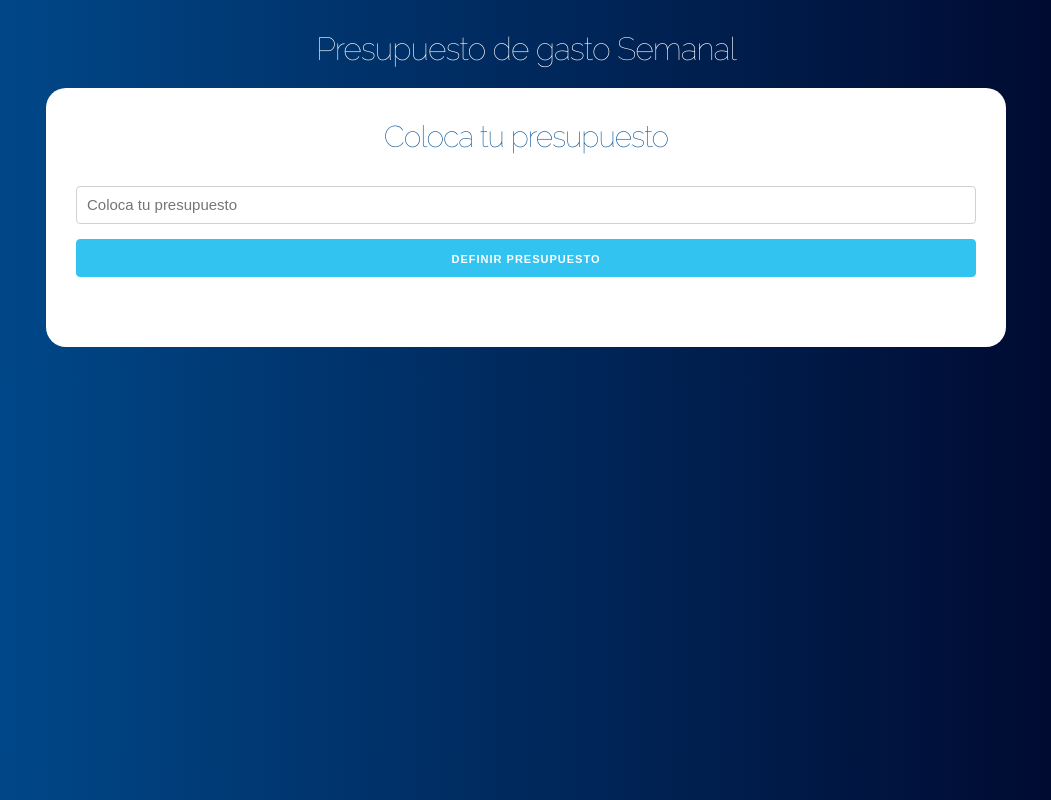
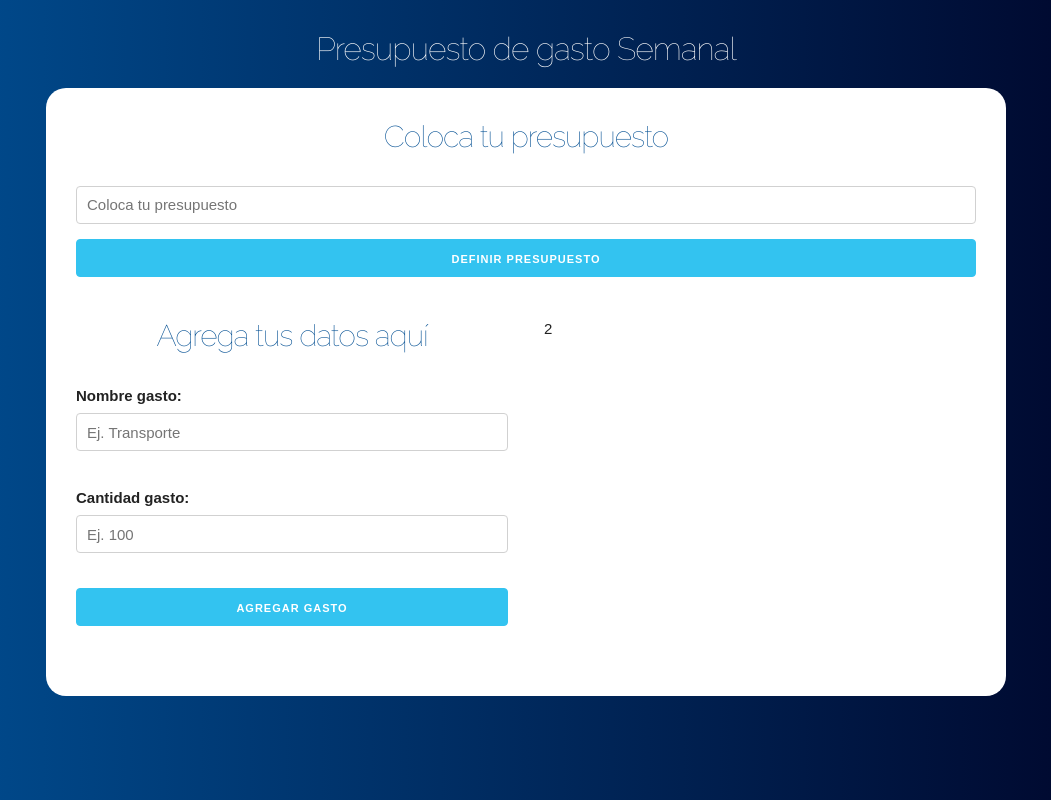
Before and after one commit to hijuliancode/rgc-react-gasto-semanal, a React (Create React App) app: page / in a window 1280 px wide. Shown: the whole page, without its empty margins (114-1165 px from the left). Built offline with nearby package versions, Linux system fonts and the light colour scheme.

Commit message:
Creando Formulario de Gastos

```diff
--- a/src/App.js
+++ b/src/App.js
@@ -1,5 +1,6 @@
 import React, { useState } from 'react';
 import Pregunta from "./components/Pregunta";
+import Formulario from './components/Formulario';
 
 function App() {
 
@@ -16,6 +17,12 @@ function App() {
             guardarPresupuesto={guardarPresupuesto}
             guardarRestante={guardarRestante}
           />
+          <div className="row">
+            <div className="one-half column">
+              <Formulario />
+            </div>
+            <div className="one-half column">2</div>
+          </div>
         </div>
       </header>
     </div>
--- /dev/null
+++ b/src/components/Formulario.js
@@ -0,0 +1,32 @@
+import React from 'react'
+
+const Formulario = () => {
+  return (
+    <form>
+      <h2>Agrega tus datos aquí</h2>
+      <div className="campo">
+        <label>Nombre gasto:</label>
+        <input
+          type="text"
+          className="u-full-width"
+          placeholder="Ej. Transporte"
+        />
+      </div>
+      <div className="campo">
+        <label>Cantidad gasto:</label>
+        <input
+          type="number"
+          className="u-full-width"
+          placeholder="Ej. 100"
+        />
+      </div>
+      <input
+        type="submit"
+        className="button-primary u-full-width"
+        value="Agregar gasto"
+      />
+    </form>
+   );
+}
+
+export default Formulario;
```
